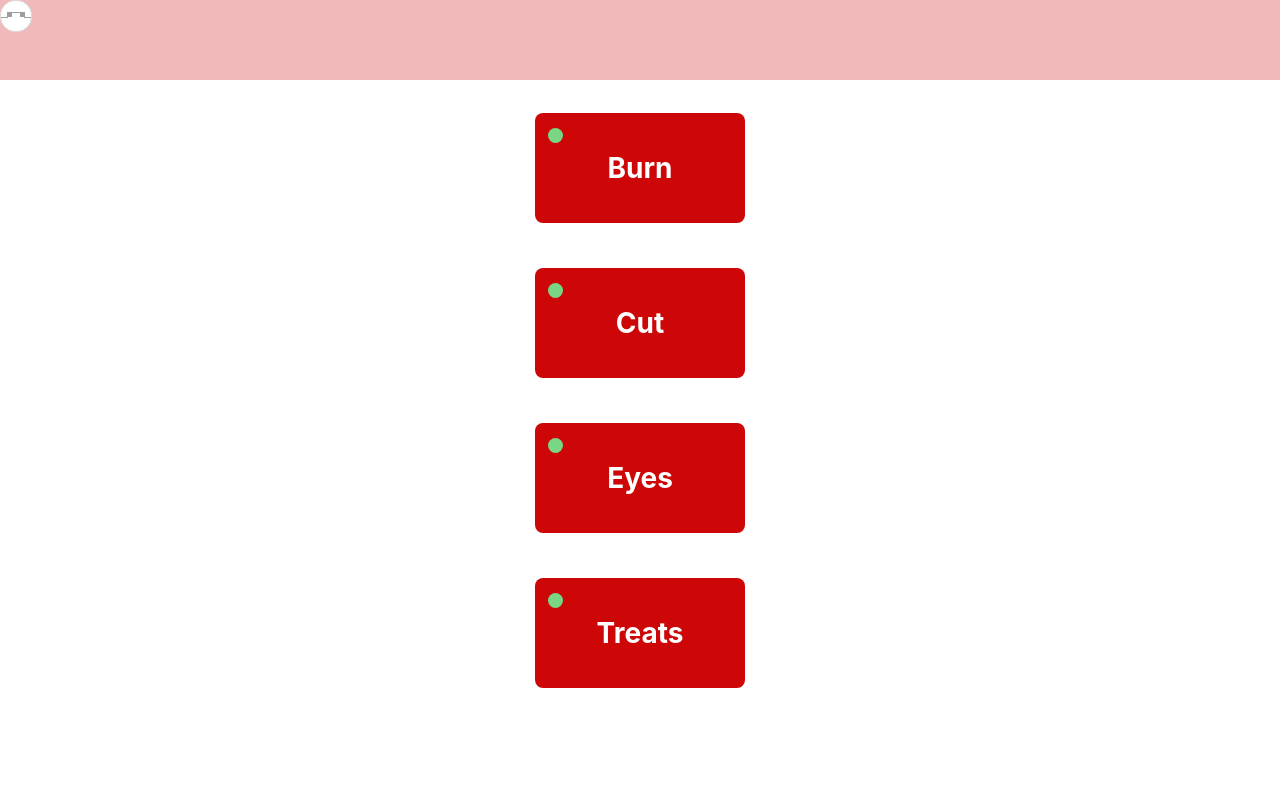
After one commit to PiyawanChaiprasit2006/Engineering-Project, a Flask app: page /supplies in a window 1280 px wide. The commit adds this page. Run offline with Flask 3, Linux system fonts and the light colour scheme; grey boxes are pictures that could not be loaded.

Commit message:
5/2 edits
have to finished login/supplies page, welcome is finished

```diff
--- a/app.py
+++ b/app.py
@@ -10,13 +10,17 @@ def login():
 def welcome():
     return render_template("welcome.html")
 
-@app.route("/profile")
-def profile():
-    return render_template("profile.html")
+@app.route("/control")
+def control():
+    return render_template("control.html")
 
-@app.route("/settings")
-def settings():
-    return render_template("settings.html")
+@app.route("/error")
+def error():
+    return render_template("error.html")
+
+@app.route("/supplies")
+def supplies():
+    return render_template("supplies.html")
 
 if __name__ == "__main__":
     app.run(host="0.0.0.0", port=5000, debug=True)
--- /dev/null
+++ b/templates/supplies.html
@@ -0,0 +1,189 @@
+<!DOCTYPE html>
+<html lang="en">
+<head>
+  <meta charset="UTF-8" />
+  <meta name="viewport" content="width=device-width, initial-scale=1.0"/>
+  <title>Supplies</title>
+  <style>
+    body, html {
+      margin: 0;
+      padding: 0;
+      height: 100%;
+      overflow: hidden;
+      font-family: "Inter", Helvetica, sans-serif;
+    }
+
+    .top-bar {
+      background-color: rgba(205, 8, 8, 0.28);
+      height: 80px;
+      width: 100%;
+      position: fixed;
+      top: 0;
+      left: 0;
+      z-index: 1;
+    }
+
+    .SUPPLIES {
+      display: flex;
+      flex-direction: column;
+      gap: 15px;
+      align-items: center;
+      justify-content: center;
+      height: 100%;
+    }
+
+    .box {
+      height: 30px;
+      width: 30px;
+      position: fixed;
+      top: 0;
+      left: 0;
+      z-index: 2;
+      cursor: pointer;
+    }
+
+    .box .data-port {
+      background-color: #ffffff;
+      border: 1px solid #d9d9d9;
+      border-radius: 15px;
+      height: 30px;
+      width: 30px;
+    }
+
+    .box .overlap-group {
+      height: 6px;
+      position: relative;
+      top: 11px;
+    }
+
+    .box .line,
+    .box .img,
+    .box .line-2,
+    .box .line-3,
+    .box .line-4 {
+      position: absolute;
+      object-fit: cover;
+    }
+
+    .box .line {
+      height: 1px;
+      width: 7px;
+      top: 5px;
+      left: 0;
+    }
+
+    .box .img {
+      height: 1px;
+      width: 7px;
+      top: 5px;
+      left: 23px;
+    }
+
+    .box .line-2 {
+      height: 1px;
+      width: 9px;
+      top: 0;
+      left: 11px;
+    }
+
+    .box .line-3 {
+      height: 5px;
+      width: 5px;
+      top: 0;
+      left: 6px;
+    }
+
+    .box .line-4 {
+      height: 5px;
+      width: 5px;
+      top: 0;
+      left: 19px;
+    }
+
+    .option {
+      background-color: #cd0707;
+      color: white;
+      text-align: center;
+      font-size: 28px;
+      font-weight: 700;
+      border-radius: 8px;
+      width: 210px;
+      height: 110px;
+      margin: 15px;
+      display: flex;
+      justify-content: center;
+      align-items: center;
+      text-decoration: none;
+      transition: background-color 0.2s ease;
+      position: relative;
+    }
+
+    .status-button {
+      background-color: #78d684;
+      border-radius: 7.5px;
+      height: 15px;
+      width: 15px;
+      position: absolute;
+      top: 15px;
+      left: 13px;
+      cursor: pointer;
+    }
+
+    .option:hover {
+      background-color: #a50505;
+    }
+  </style>
+</head>
+<body>
+
+  <div class="box" onclick="goToWelcome()">
+    <div class="data-port">
+      <div class="overlap-group">
+        <img class="line" src="line.svg" alt=""/>
+        <img class="img" src="line.svg" alt=""/>
+        <img class="line-2" src="line.svg" alt=""/>
+        <img class="line-3" src="line.svg" alt=""/>
+        <img class="line-4" src="line.svg" alt=""/>
+      </div>
+    </div>
+  </div>
+
+  <div class="SUPPLIES">
+    <div class="option">
+      <div class="status-button" onclick="toggleStatus(this)"></div>
+      Burn
+    </div>
+
+    <div class="option">
+      <div class="status-button" onclick="toggleStatus(this)"></div>
+      Cut
+    </div>
+
+    <div class="option">
+      <div class="status-button" onclick="toggleStatus(this)"></div>
+      Eyes
+    </div>
+
+    <div class="option">
+      <div class="status-button" onclick="toggleStatus(this)"></div>
+      Treats
+    </div>
+
+    <div class="top-bar"></div>
+  </div>
+
+  <script>
+    function toggleStatus(el) {
+      if (el.style.backgroundColor === 'rgb(205, 7, 7)') {
+        el.style.backgroundColor = '#78d684';
+      } else {
+        el.style.backgroundColor = '#cd0707';
+      }
+    }
+
+    function goToWelcome() {
+      window.location.href = "/welcome";
+    }
+  </script>
+</body>
+</html>
```
Also changed, not shown: templates/login.html (+65 -42 lines), templates/welcome.html (+73 -0 lines), templates/control.html (added), templates/error.html (added).
